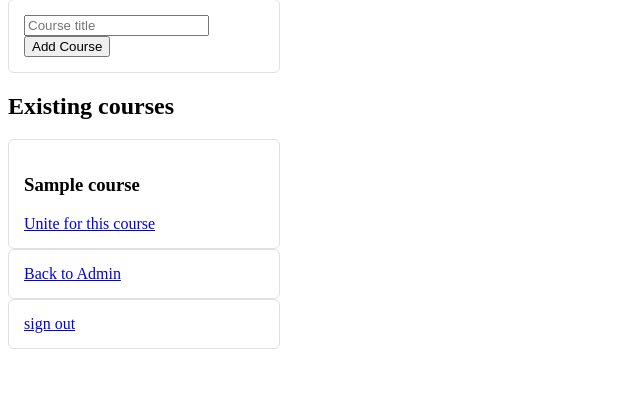
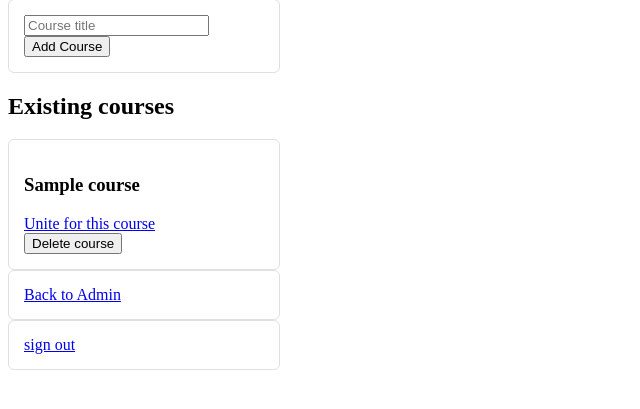
Before and after one commit to amanfaisal03/educational-platform-, a FastAPI app: template templates/admin/courses.html in a window 1280 px wide. Shown: the part 122-531 px from the top of the page, without its empty margins (0-640 px from the left). Run offline with FastAPI, Linux system fonts and the light colour scheme; the template is opened without the code that fills it: most values are stand-ins (such as "Sample title", 1, 10 or a date in 2020); parts of the project's set-up code (start-up, migrations or seed data) failed here and were passed over.

Commit message:
add delete courses from admin dashbord

```diff
--- a/api/app.py
+++ b/api/app.py
@@ -70,8 +70,5 @@ def signout():
     response = RedirectResponse(url="/", status_code=302)
     response.delete_cookie(
         key="authorization",
-        httponly=True,
-        secure=False,
-        samesite="lax"
     )
     return response
--- a/templates/admin/courses.html
+++ b/templates/admin/courses.html
@@ -28,11 +28,27 @@
 <h2>Existing courses</h2>
 
 {% for course in courses %}
-<div  class = "card">
+<div class="card">
+
     <h3>{{ course.name }}</h3>
-    <a href="/admin/courses/{{ course.id }}/units">Unite for this course </a>
+
+    <a href="/admin/courses/{{ course.id }}/units">
+        Unite for this course
+    </a>
+
+    <form action="/admin/courses/{{ course.id }}" method="post">
+        <button type="submit">Delete course</button>
+    </form>
+
 </div>
 {% endfor %}
+
+
+<div>
+
+</div>
+
+
 <div class="card" >
 <a href="/admin">Back to Admin</a>
   </div>
```
Also changed, not shown: backend/admin.py (+6 -6 lines).
